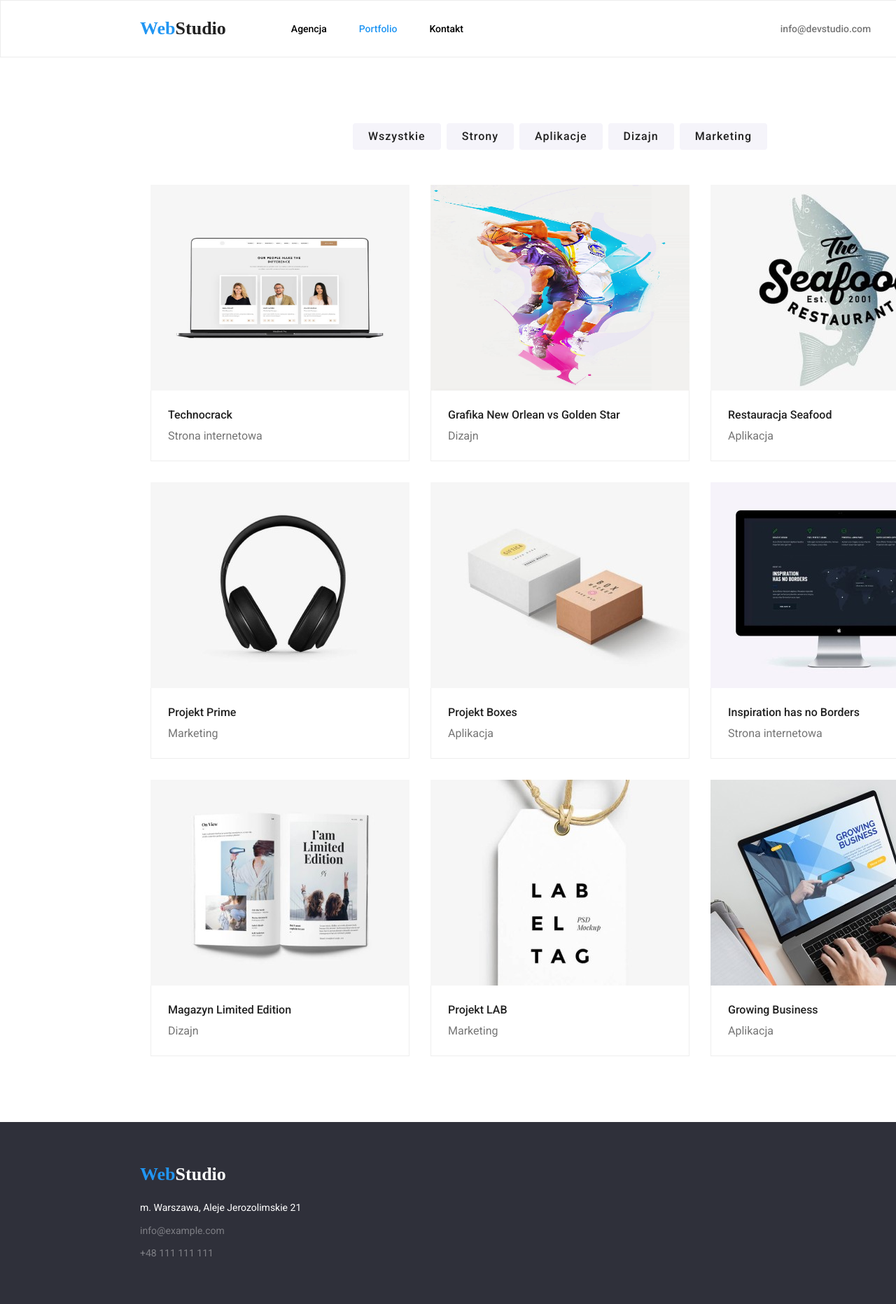
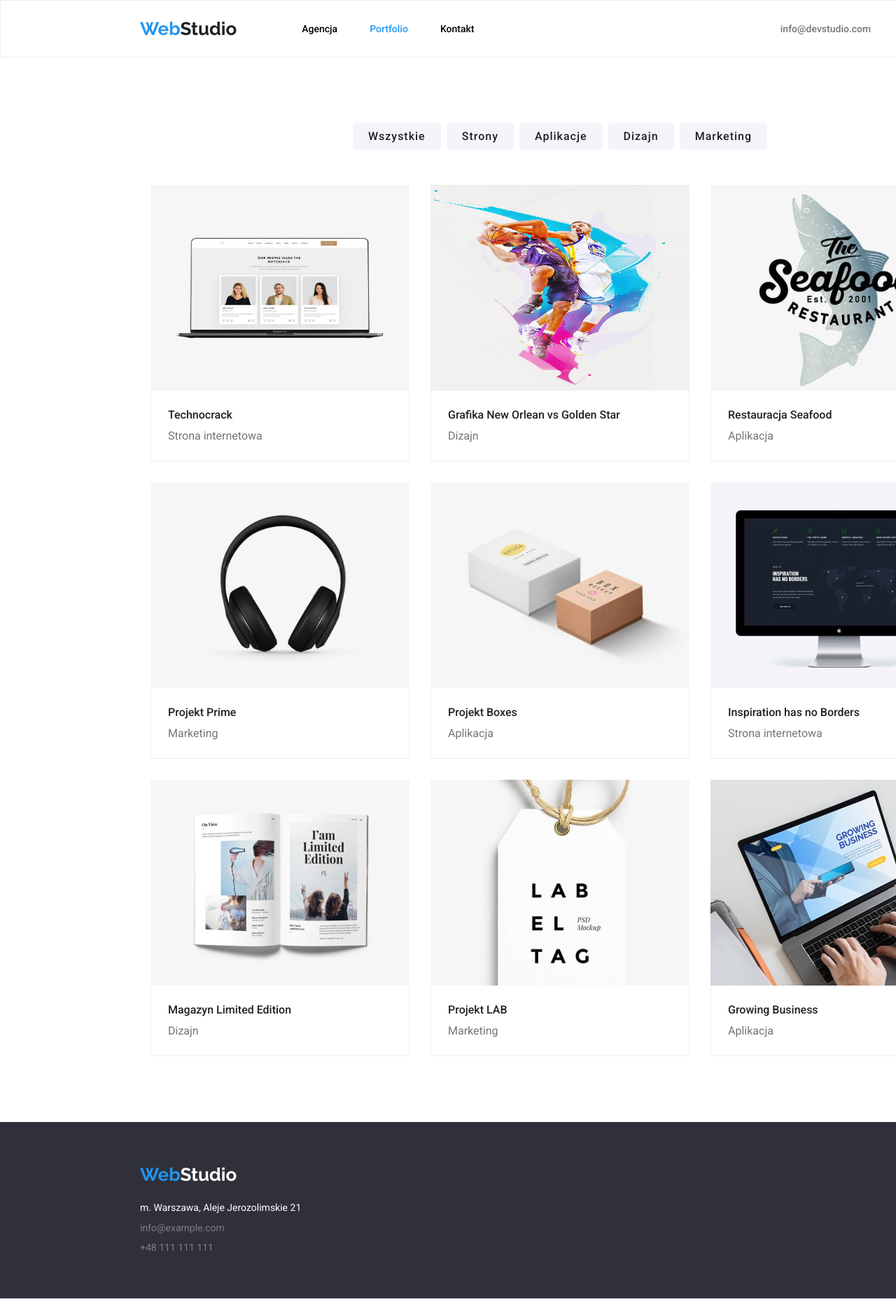
Before and after one commit to DominikBanaskiewicz/goit-markup-hw-03, a plain HTML site: page portfolio.html in a window 1280 px wide. Shown: the top 1863 px of the page at 70% size. Drawn offline with nearby package versions, Linux system fonts and the light colour scheme.

Commit message:
deleted unused flex, justify,align changed font name raleway, changed class name webstudio-main to webstudio-logo-link

```diff
--- a/css/styles.css
+++ b/css/styles.css
@@ -19,12 +19,11 @@ ul {
   --background-dark-color: #2f303a;
   --our-team-backround-color: #f5f4fa;
   --roboto-font: "Roboto";
-  --railway-font: "Railway";
+  --raleway-font: "Raleway";
 }
 .container {
   width: 1200px;
   display: flex;
-  justify-items: center;
   align-items: center;
   flex-direction: column;
   margin: auto;
@@ -33,7 +32,7 @@ ul {
   padding: 94px 0px 94px 0px;
 }
 body {
-  font-family: "Roboto", "Railway", sans-serif;
+  font-family: "Roboto", "Raleway", sans-serif;
   color: black;
   width: 1600px;
   margin: auto;
@@ -54,9 +53,8 @@ header {
   align-self: stretch;
   justify-content: space-between;
 }
-.webstudio-main {
+.webstudio-logo-link {
   text-decoration: none;
-  border: #212121;
 }
 .main-page-logo-blue {
   color: var(--brand-blue-color);
@@ -83,15 +81,14 @@ header {
 }
 .header-contact-list {
   display: flex;
-  align-items: center;
 }
 .main-email,
 .main-phone {
   text-decoration: none;
 }
-.webstudio-main,
-.webstudio-footer {
-  font-family: var(--railway-font);
+.webstudio-logo-link,
+.webstudio-footer-logo-link {
+  font-family: var(--raleway-font);
   font-size: 26px;
   font-weight: 700;
   line-height: 1.17;
@@ -145,10 +142,8 @@ header {
   color: var(--white-color);
   padding: 16px 48px;
   border-radius: 4px;
-  display: flex;
-  justify-content: center;
-  align-items: center;
 }
+
 h1 {
   font-size: 44px;
   font-weight: 900;
@@ -173,12 +168,7 @@ MAIN CONTENT
 }
 .main-content-list {
   display: flex;
-  align-items: center;
-  justify-content: center;
   gap: 30px;
-}
-.main-content-list-elem {
-  justify-items: stretch;
 }
 
 .main-content-list-elem > h3 {
@@ -186,7 +176,7 @@ MAIN CONTENT
   font-size: 14px;
   line-height: 16.41px;
   color: var(--almost-black-font-color);
-  margin-bottom: 10px;
+  padding-bottom: 10px;
 }
 .main-content-list-elem > p {
   font-weight: 400;
@@ -232,29 +222,27 @@ OUR TEAM
   display: flex;
   flex-direction: column;
 }
-.our-team-elem {
-  display: flex;
-  flex-direction: column;
-  row-gap: 30px;
-  align-items: center;
-}
+
 .our-team-list {
   display: flex;
-  justify-content: center;
   column-gap: 30px;
 }
-.our-team-elem-text {
-  display: flex;
-  flex-direction: column;
-  gap: 10px;
-}
-
 .our-team-elem {
   background-color: var(--white-color);
   box-shadow: 0px 1px 3px rgba(0, 0, 0, 0.12), 0px 1px 1px rgba(0, 0, 0, 0.14),
     0px 2px 1px rgba(0, 0, 0, 0.2);
   border-radius: 0px 0px 4px 4px;
   padding-bottom: 30px;
+  display: flex;
+  flex-direction: column;
+  row-gap: 30px;
+  align-items: center;
+}
+
+.our-team-elem-text {
+  display: flex;
+  flex-direction: column;
+  gap: 10px;
 }
 
 .our-team-elem > h3 {
@@ -280,11 +268,6 @@ footer {
   font-size: 14px;
   font-weight: 400;
   line-height: 1.7;
-  margin: auto;
-  display: flex;
-  align-items: center;
-  justify-items: center;
-  justify-content: center;
 }
 
 .footer-content {
@@ -292,19 +275,18 @@ footer {
   flex-direction: column;
   gap: 20px;
   align-items: flex-start;
-  align-self: flex-start;
 }
 footer .section {
   padding: 60px 0px;
 }
-.webstudio-footer {
+.webstudio-footer-logo-link {
   color: var(--white-color);
   text-decoration: none;
 }
 .footer-adress-list {
   display: flex;
   flex-direction: column;
-  gap: 9px;
+  gap: 5px;
 }
 .footer-adress {
   color: var(--white-color);
@@ -315,7 +297,6 @@ footer .section {
   text-decoration: none;
   color: #ffffff60;
   font-size: 14px;
-  display: flex;
 }
 
 /* PORTFOLIO  */
@@ -334,8 +315,6 @@ footer .section {
 
 .portfolio-buttons {
   display: flex;
-  justify-content: center;
-  justify-self: center;
   column-gap: 8px;
   padding-bottom: 50px;
 }
@@ -354,14 +333,12 @@ footer .section {
 .portfolio-main-list {
   display: flex;
   flex-wrap: wrap;
-  align-items: center;
   justify-content: center;
   gap: 30px;
 }
 .portfolio-main-list-elem {
   display: flex;
   flex-direction: column;
-  justify-content: center;
 }
 .portfolio-main-list-elem-text {
   border-bottom: 1px solid #eee;
--- a/portfolio.html
+++ b/portfolio.html
@@ -21,7 +21,7 @@
     <header class="page-header">
       <div class="container page-header">
         <nav class="nav">
-          <a class="webstudio-main" href="index.html"
+          <a class="webstudio-logo-link" href="index.html"
             ><span class="main-page-logo-blue">Web</span>Studio
           </a>
           <ul class="nav-menu">
@@ -197,7 +197,7 @@
     <footer>
       <section class="section">
         <div class="container footer-content">
-          <a class="webstudio-footer" href="index.html"
+          <a class="webstudio-footer-logo-link" href="index.html"
             ><span class="main-page-logo-blue">Web</span>Studio
           </a>
           <address>
```
Also changed, not shown: index.html (+2 -2 lines).
